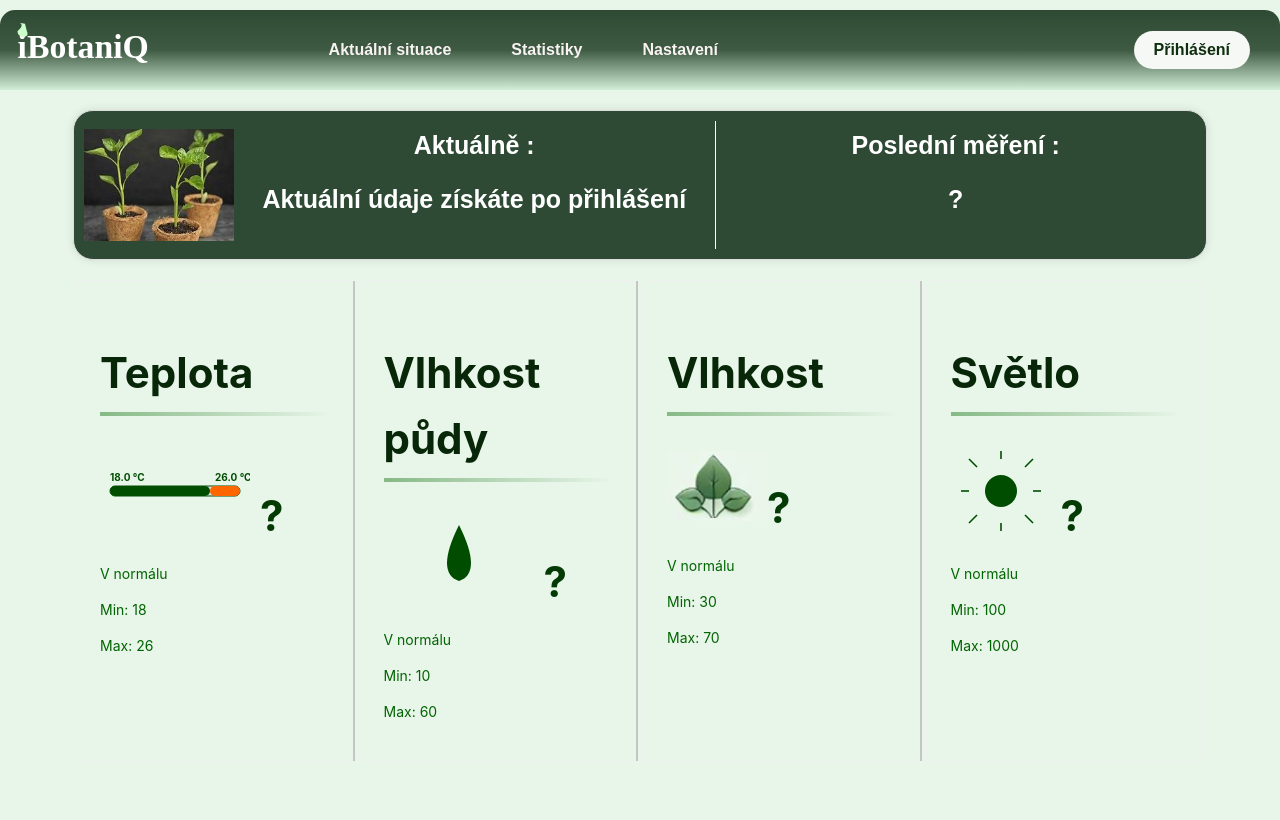
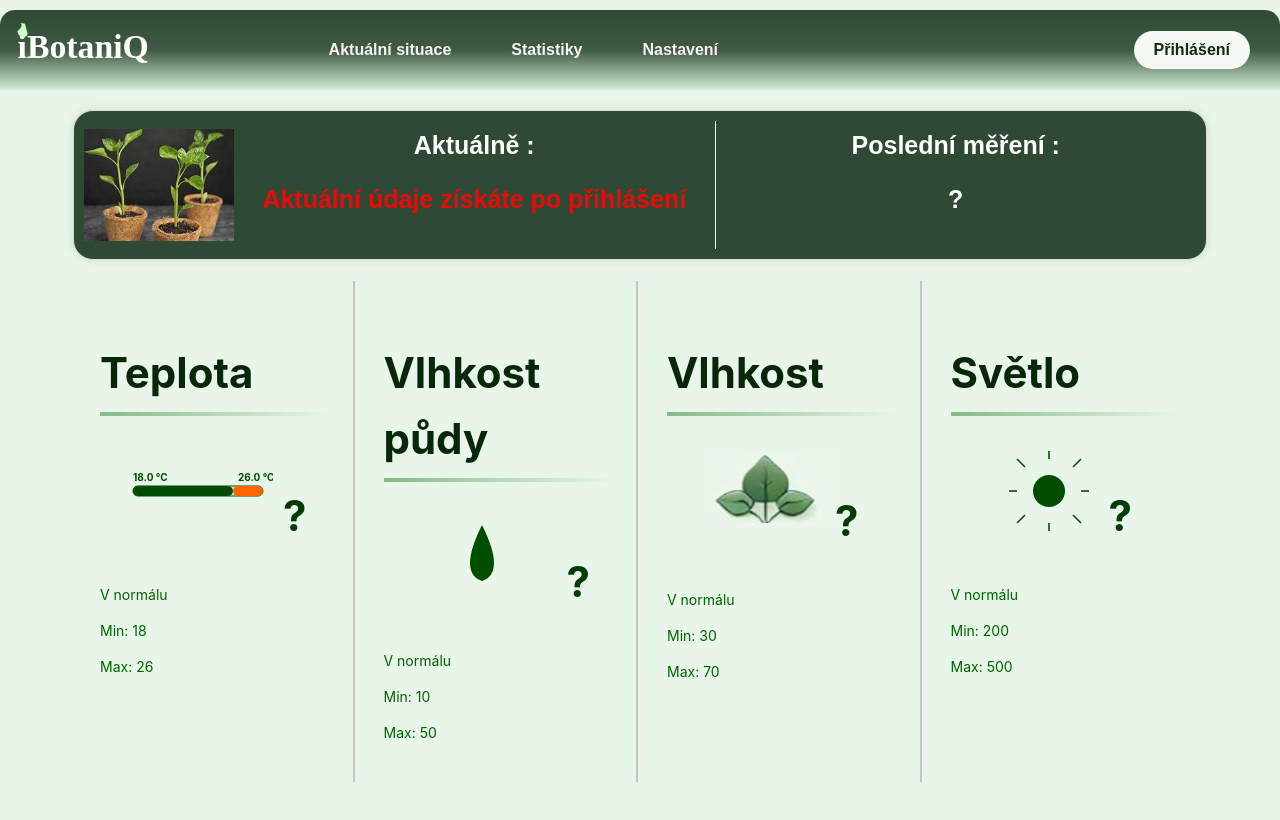
Before and after one commit to UnicornUniversity/project-team03, a React (Create React App) app in the folder client/: page / in a window 1280 px wide. Built offline with nearby package versions, Linux system fonts and the light colour scheme.

Commit message:
barvy pro warning

```diff
--- a/client/src/components/realTimeMonitoring.css
+++ b/client/src/components/realTimeMonitoring.css
@@ -150,6 +150,8 @@ body {
   gap: 0; /* Přidání mezery mezi dlaždicemi */
   padding: 0; /* Odstranění vnitřních okrajů */
 }
+
+
 /* Media queries pro malé obrazovky */
 @media (max-width: 600px) {
   .status {
@@ -191,6 +193,9 @@ body {
   display: flex;
   justify-content: space-around;
   align-items: center;
+}
+.status-item .current-status-container .warning-text {
+  color: rgb(235, 10, 10) !important;
 }
 
 .status-item > div {
--- a/client/src/components/realTimeMonitoring.js
+++ b/client/src/components/realTimeMonitoring.js
@@ -28,6 +28,17 @@ const RealTimeMonitoring = () => {
   const temperatureThresholds = getThresholds('temperature');
   const airHumidityThresholds = getThresholds('airHumidity');
   const lightThresholds = getThresholds('light');
+  const isTemperatureNormal = data.temperature >= temperatureThresholds.min && data.temperature <= temperatureThresholds.max;
+  const isSoilMoistureNormal = data.soilMoisture >= soilMoistureThresholds.min && data.soilMoisture <= soilMoistureThresholds.max;
+  const isAirHumidityNormal = data.humidity >= airHumidityThresholds.min && data.humidity <= airHumidityThresholds.max;
+  const isLightNormal = data.lightIntensity >= lightThresholds.min && data.lightIntensity <= lightThresholds.max;
+
+  const currentStatus = isTemperatureNormal && isSoilMoistureNormal && isAirHumidityNormal && isLightNormal
+  ? 'Vše v normě' : 'Některé hodnoty jsou mimo normu !';
+
+  const getStatusStyle = (isNormal) => ({
+    color: isNormal ? 'black' : 'red'
+  });
 
   useEffect(() => {
     const fetchDataFromApi = async () => {
@@ -42,7 +53,7 @@ const RealTimeMonitoring = () => {
               temperature: latestData.temperature || '',
               humidity: latestData.humidity || '',
               soilMoisture: latestData.soilMoisture || '60',
-              lightIntensity: latestData.lightIntensity || 'Denní',
+              lightIntensity: latestData.lightIntensity || '200',
               accelerometer: {
                 x: latestData.accelerometer?.x || '',
                 y: latestData.accelerometer?.y || '',
@@ -108,11 +119,13 @@ const RealTimeMonitoring = () => {
         <img src="/images/plant-image.JPG" alt="Plant" className="plant-image" />
         <div className="current-status-container">
       <div>Aktuálně :</div>
-      <p>{isAuthenticated ? 'Vše v normě' : 'Aktuální údaje získáte po přihlášení'}</p>
-    </div>
+      <p className={ currentStatus === 'Některé hodnoty jsou mimo normu !' ? 'warning-text' : '' }>
+      {isAuthenticated ? currentStatus : 'Aktuální údaje získáte po přihlášení'}
+      </p>
+      </div>
         <div className="measurement-container">
         <div>Poslední měření :</div>
-        <p>{isAuthenticated ? new Date(data.timestamp).toLocaleDateString() : '?'}</p>
+        <p>{isAuthenticated ? new Date(data.timestamp).toLocaleString() : '?'}</p>
     </div>
   </div>
         </section>
@@ -121,31 +134,55 @@ const RealTimeMonitoring = () => {
     title="Teplota"
     value={
       isAuthenticated
-        ? <><Thermomether /> {data.temperature !== undefined ? data.temperature : 'N/A'}</>
+        ? <><Thermomether /> <span style={getStatusStyle(isTemperatureNormal)}>{data.temperature !== undefined ? data.temperature : 'N/A'}</span></>
         : <><Thermomether /> ?</>
     }
     unit={isAuthenticated && data.temperature !== undefined ? '°C' : ""}
-    status={isAuthenticated && data.temperature !== undefined && data.temperature < 10 ? 'warning' : 'normal'}
-    minThreshold={temperatureThresholds.min}
+    status={
+      isAuthenticated && data.temperature !== undefined
+        ? data.temperature < temperatureThresholds.min
+          ? 'low'
+          : data.temperature > temperatureThresholds.max
+            ? 'high'
+            : 'normal'
+        : 'normal'
+    }minThreshold={temperatureThresholds.min}
     maxThreshold={temperatureThresholds.max}
   />
           <Tile
             title="Vlhkost půdy"
             value={
               isAuthenticated
-                ? <><SoilMoistureIcon /> {data.soilMoisture !== undefined ? data.soilMoisture : 60}</>
+                ? <><SoilMoistureIcon /> <span style={getStatusStyle(isSoilMoistureNormal)}>{data.soilMoisture !== undefined ? data.soilMoisture : 60}</span></>
                 : <><SoilMoistureIcon /> ?</>
             }
             unit={isAuthenticated ? '%' : ""}
-            status={isAuthenticated && (data.soilMoisture !== undefined ? data.soilMoisture : 60) < 10 ? 'warning' : 'normal'}
+            status={
+              isAuthenticated && data.soilMoisture !== undefined
+                ? data.soilMoisture < soilMoistureThresholds.min
+                  ? 'low'
+                  : data.soilMoisture > soilMoistureThresholds.max
+                    ? 'high'
+                    : 'normal'
+                : 'normal'
+            }
             minThreshold={soilMoistureThresholds.min}
             maxThreshold={soilMoistureThresholds.max}
           />
           <Tile
             title="Vlhkost"
-            value={isAuthenticated ? data.humidity : "?"}
+            value={isAuthenticated ? <span style={getStatusStyle(isAirHumidityNormal)}>{data.humidity !== undefined ? data.humidity : 'N/A'}</span>
+             : "?"}
             unit={isAuthenticated ? '%' : ""}
-            status={isAuthenticated && data.humidity < 30 ? 'warning' : 'normal'}
+            status={
+              isAuthenticated && data.humidity !== undefined
+                ? data.humidity < airHumidityThresholds.min
+                  ? 'low'
+                  : data.humidity > airHumidityThresholds.max
+                    ? 'high'
+                    : 'normal'
+                : 'normal'
+            }
             imageSrc="./images/leaf.JPG"
             minThreshold={airHumidityThresholds.min}
             maxThreshold={airHumidityThresholds.max}
@@ -154,11 +191,19 @@ const RealTimeMonitoring = () => {
            title="Světlo"
            value={
             isAuthenticated
-              ? <><SunIcon /> {data.lightIntensity !== undefined ? data.lightIntensity : 30}</>
+              ? <><SunIcon /> <span style={getStatusStyle(isLightNormal)}>{data.lightIntensity !== undefined ? data.lightIntensity : 'N/A'}</span> </>
               : <><SunIcon /> ?</>
           }
-          unit=""
-          status="normal"
+          unit={isAuthenticated && data.lightIntensity !== undefined ? 'lx' : ""}
+          status={
+            isAuthenticated && data.lightIntensity !== undefined
+              ? data.lightIntensity < lightThresholds.min
+                ? 'low'
+                : data.lightIntensity > lightThresholds.max
+                  ? 'high'
+                  : 'normal'
+              : 'normal'
+          }
           minThreshold={lightThresholds.min}
           maxThreshold={lightThresholds.max}
            />
@@ -167,5 +212,4 @@ const RealTimeMonitoring = () => {
     </div>
     );
 };
-
 export default RealTimeMonitoring;
--- a/client/src/components/tile.js
+++ b/client/src/components/tile.js
@@ -3,24 +3,27 @@ import { Card } from 'antd';
 import './tile.css';
 
 
-const Tile = ({ title, value, unit, status, imageSrc,minThreshold, maxThreshold }) => (
+const Tile = ({ title, value, unit, status, imageSrc,minThreshold, maxThreshold, children }) => (
     <Card className="tile">
     <h1 className="tile-title">
         {title}
         <span className="tile-title-underline"></span>
     </h1>
-
-    <span className={`tile-value ${status === 'warning' ? 'warning' : 'normal'}`}>
-    {imageSrc && <img src={`/${imageSrc}`} alt={title} className="responsive-image"
-            style={{ width: '100px', height: '70px', marginBottom: '2px' }} />}
+    <h1 className={`tile-value ${status === 'warning' ? 'warning' : 'normal'}`}>
+    {imageSrc && <img src={imageSrc} alt={title} className="responsive-image" style={{ width: '130px', height: '75px', marginBottom: '10px' }} />}
     {value} {unit}
-    </span>
-    <p>{status === 'warning' ? 'Příliš zima' : 'V normálu'}</p>
+    </h1>
+    <p>
+    {status === 'low' && <span style={{ color: 'red' }}>Příliš nízká hodnota</span>}
+    {status === 'high' && <span style={{ color: 'red' }}>Příliš vysoká hodnota</span>}
+      {status === 'normal' && 'V normálu'}
+    </p>
     <div className="tile-thresholds">
-            <p>Min: {minThreshold}</p>
-            <p>Max: {maxThreshold}</p>
-        </div>
-    </Card>
-  );
+      <p>Min: {minThreshold}</p>
+      <p>Max: {maxThreshold}</p>
+    </div>
+    {children}
+  </Card>
+);
 
 export default Tile;
--- a/client/src/utils/thresholds.js
+++ b/client/src/utils/thresholds.js
@@ -1,8 +1,8 @@
 const thresholds = {
     temperature: { min: 18, max: 26 },
-    soilMoisture: { min: 10, max: 60 },
+    soilMoisture: { min: 10, max: 50 },
     airHumidity: { min: 30, max: 70 },
-    light: { min: 100, max: 1000 }
+    light: { min: 200, max: 500 }
 };
 
 export const getThresholds = (type) => {
--- a/package.json
+++ b/package.json
@@ -1,9 +1,11 @@
 {
   "name": "ukol-iot",
   "version": "1.0.0",
-  "main": "index.js",
+  "main": "server.js",
   "scripts": {
-    "test": "echo \"Error: no test specified\" && exit 1"
+    "start": "npm run start --prefix server & npm run start --prefix client",
+    "build": "npm run build --prefix client",
+    "test": "npm run test --prefix client"
   },
   "keywords": [],
   "author": "",
```
